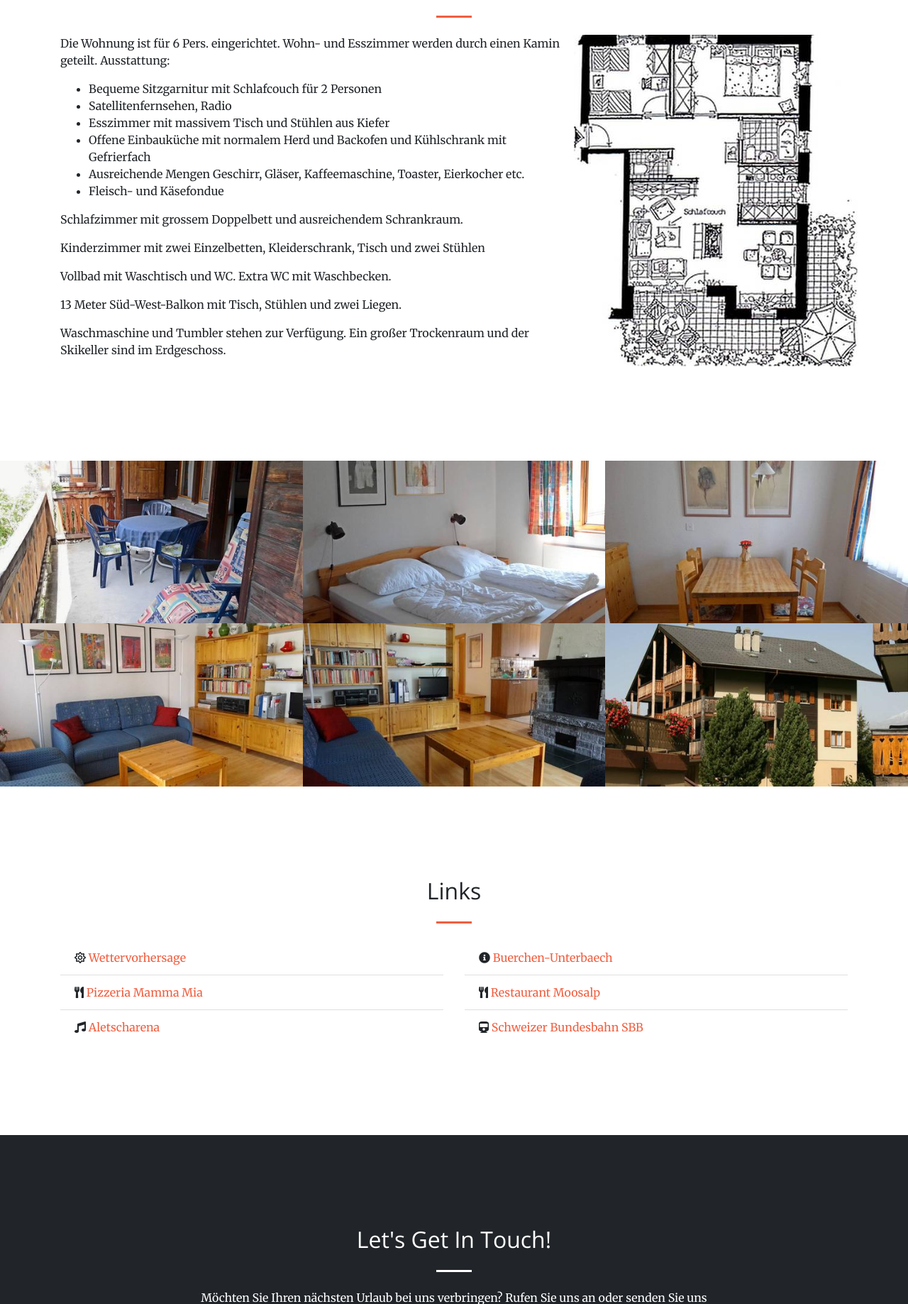
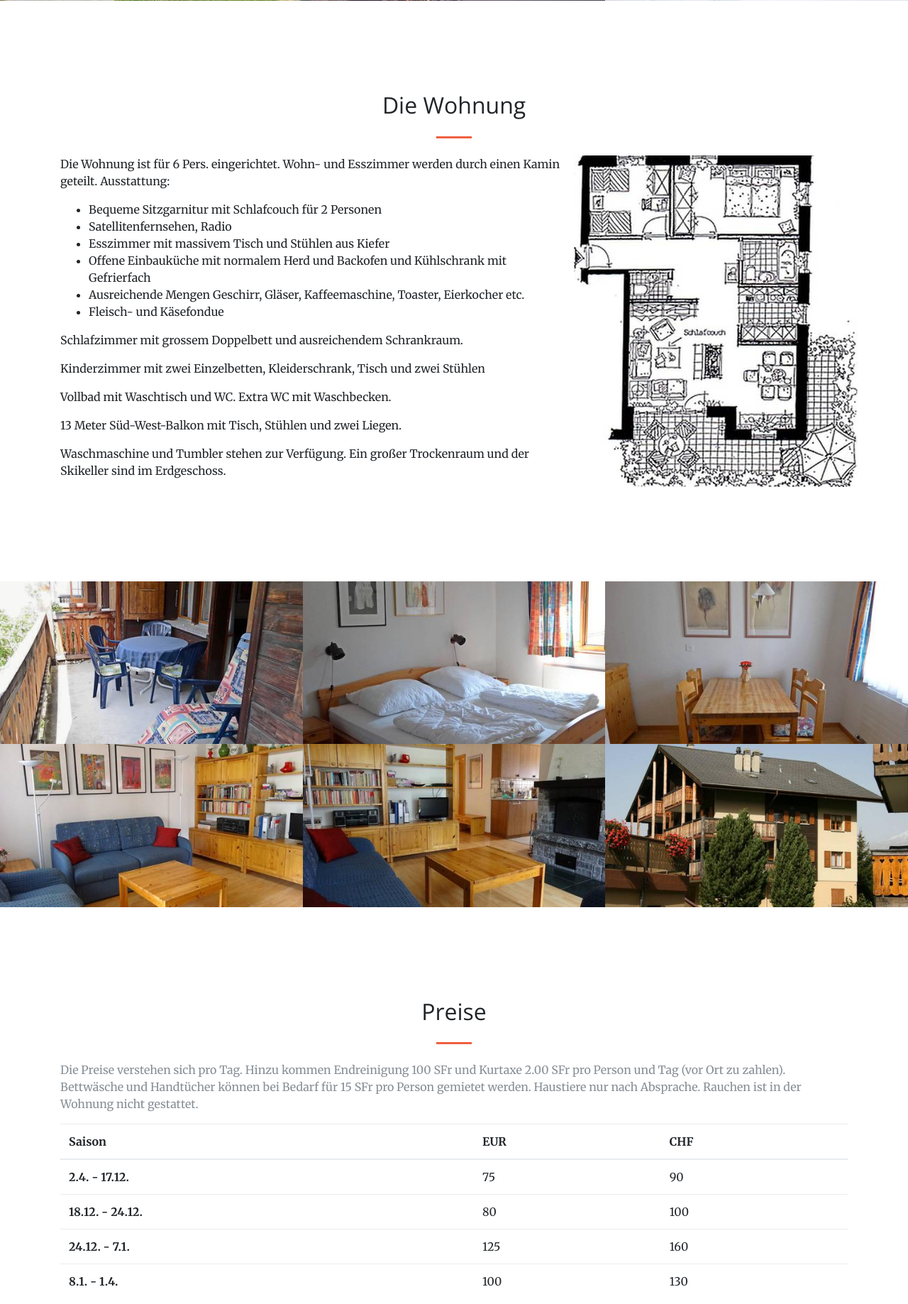
Before and after one commit to kkroesch/fewo-scheduler, a Django app: template website/template/index.html in a window 1280 px wide. Shown: the part 2656-4493 px from the top of the page at 71% size. Run offline with Django 3.2, Linux system fonts and the light colour scheme; the template is opened without the code that fills it, so the values that code supplies are empty; some libraries are stand-ins or nearby versions.

Commit message:
added price information

```diff
--- a/website/template/index.html
+++ b/website/template/index.html
@@ -98,7 +98,7 @@
         </div>
       </div>
       <div class="container">
-        <div class="row">
+        <div class="row mb-4">
           <div class="col-lg-3 col-md-6 text-center">
             <div class="service-box mt-5 mx-auto">
               <img src="img/hiking.png" />
@@ -129,7 +129,28 @@
           </div>
         </div>
       </div>
+
+      <div class="container">
+        <div class="row">
+          <div class="col-sm">
+            <ul class="list-group list-group-flush">
+              <li class="list-group-item"><a href="https://kachelmannwetter.com/ch/vorhersage/2661326-buerchen/lighttrend"><i class="far fa-sun"></i>&nbsp;Wettervorhersage</a></li>
+              <li class="list-group-item"><a href="http://www.restmammamia.ch/Speisekarte.html"><i class="fa fa-utensils"></i>&nbsp;Pizzeria Mamma Mia</a></li>
+              <li class="list-group-item"><a href="https://www.aletscharena.ch/"><i class="fa fa-music"></i>&nbsp;Aletscharena</a></li>
+            </ul>
+          </div>
+          <div class="col-sm">
+            <ul class="list-group list-group-flush">
+              <li class="list-group-item"><a href="http://www.buerchen-unterbaech.ch/"><i class="fa fa-info-circle"></i>&nbsp;Buerchen-Unterbaech</a></li>
+              <li class="list-group-item"><a href="http://www.moosalp.ch/cms3/"><i class="fa fa-utensils"></i>&nbsp;Restaurant Moosalp</a></li>
+              <li class="list-group-item"><a href="http://sbb.ch"><i class="fa fa-train"></i>&nbsp;Schweizer Bundesbahn SBB</a></li>
+            </ul>
+          </div>
+        </div>
+      </div>
     </section>
+
+
 
     <section class="p-0">
       <div class="container-fluid p-0">
@@ -346,24 +367,40 @@
 
     <section>
       <div class="container">
-        <h2 class="section-heading text-center">Links</h2>
+        <h2 class="section-heading text-center">Preise</h2>
         <hr class="my-4">
-        <div class="row">
-          <div class="col-sm">
-            <ul class="list-group list-group-flush">
-              <li class="list-group-item"><i class="far fa-sun"></i>&nbsp;<a href="https://kachelmannwetter.com/ch/vorhersage/2661326-buerchen/lighttrend">Wettervorhersage</a></li>
-              <li class="list-group-item"><i class="fa fa-utensils"></i>&nbsp;<a href="http://www.restmammamia.ch/Speisekarte.html">Pizzeria Mamma Mia</a></li>
-              <li class="list-group-item"><i class="fa fa-music"></i>&nbsp;<a href="https://www.aletscharena.ch/">Aletscharena</a></li>
-            </ul>
-          </div>
-          <div class="col-sm">
-            <ul class="list-group list-group-flush">
-              <li class="list-group-item"><i class="fa fa-info-circle"></i>&nbsp;<a href="http://www.buerchen-unterbaech.ch/">Buerchen-Unterbaech</a></li>
-              <li class="list-group-item"><i class="fa fa-utensils"></i>&nbsp;<a href="http://www.moosalp.ch/cms3/">Restaurant Moosalp</a></li>
-              <li class="list-group-item"><i class="fa fa-train"></i>&nbsp;<a href="http://sbb.ch">Schweizer Bundesbahn SBB</a></li>
-            </ul>
-          </div>
-        </div>
+        <p class="text-muted">Die Preise verstehen sich pro Tag. Hinzu kommen Endreinigung 100 SFr und Kurtaxe 2.00 SFr pro Person und Tag (vor Ort zu zahlen). Bettwäsche und Handtücher können bei Bedarf für 15 SFr pro Person gemietet werden. Haustiere nur nach Absprache. Rauchen ist in der Wohnung nicht gestattet.</p>
+        <table class="table">
+          <thead>
+            <tr>
+              <th scope="col">Saison</th>
+              <th scope="col">EUR</th>
+              <th scope="col">CHF</th>
+            </tr>
+          </thead>
+          <tbody>
+            <tr>
+              <th scope="row">2.4. - 17.12.</th>
+              <td>75</td>
+              <td>90</td>
+            </tr>
+            <tr>
+              <th scope="row">18.12. - 24.12.</th>
+              <td>80</td>
+              <td>100</td>
+            </tr>
+            <tr>
+              <th scope="row">24.12. - 7.1.</th>
+              <td>125</td>
+              <td>160</td>
+            </tr>
+            <tr>
+              <th scope="row">8.1. - 1.4.</th>
+              <td>100</td>
+              <td>130</td>
+            </tr>
+          </tbody>
+        </table>
       </div>
     </section>
 
```
